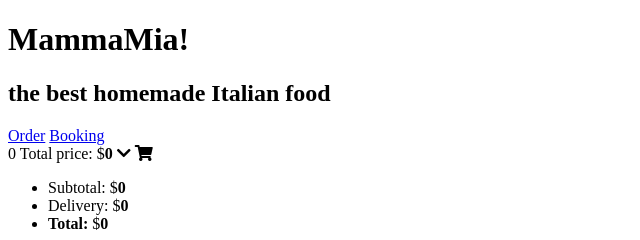
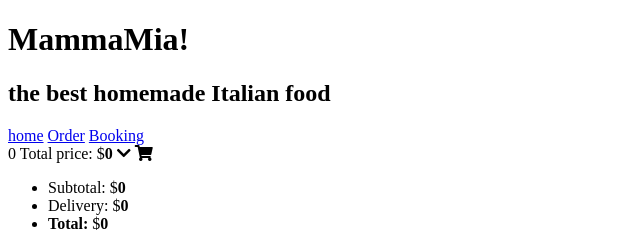
Before and after one commit to dave8git/project-pizza, a website with bundled scripts: page src/index.html in a window 1280 px wide. Shown: the top 240 px of the page, 0-640 px from the left. Built offline with nearby package versions, Linux system fonts and the light colour scheme; files whose address does not match are found by name.

Commit message:
add home page started

```diff
--- a/src/index.html
+++ b/src/index.html
@@ -21,6 +21,7 @@
           <h2 class="logo__subtitle">the best homemade Italian food</h2>
         </div>
         <div class="main-nav">
+          <a href="#home">home</a>
           <a href="#order">Order</a>
           <a href="#booking">Booking</a>
         </div>
@@ -62,6 +63,9 @@
   </header>
 
   <div id="pages">
+    <section id="home">
+      <div class="home-wrapper container"></div>
+    </section>
     <section id="order">
       <div id="product-list" class="product-list container"></div>
     </section>
```
